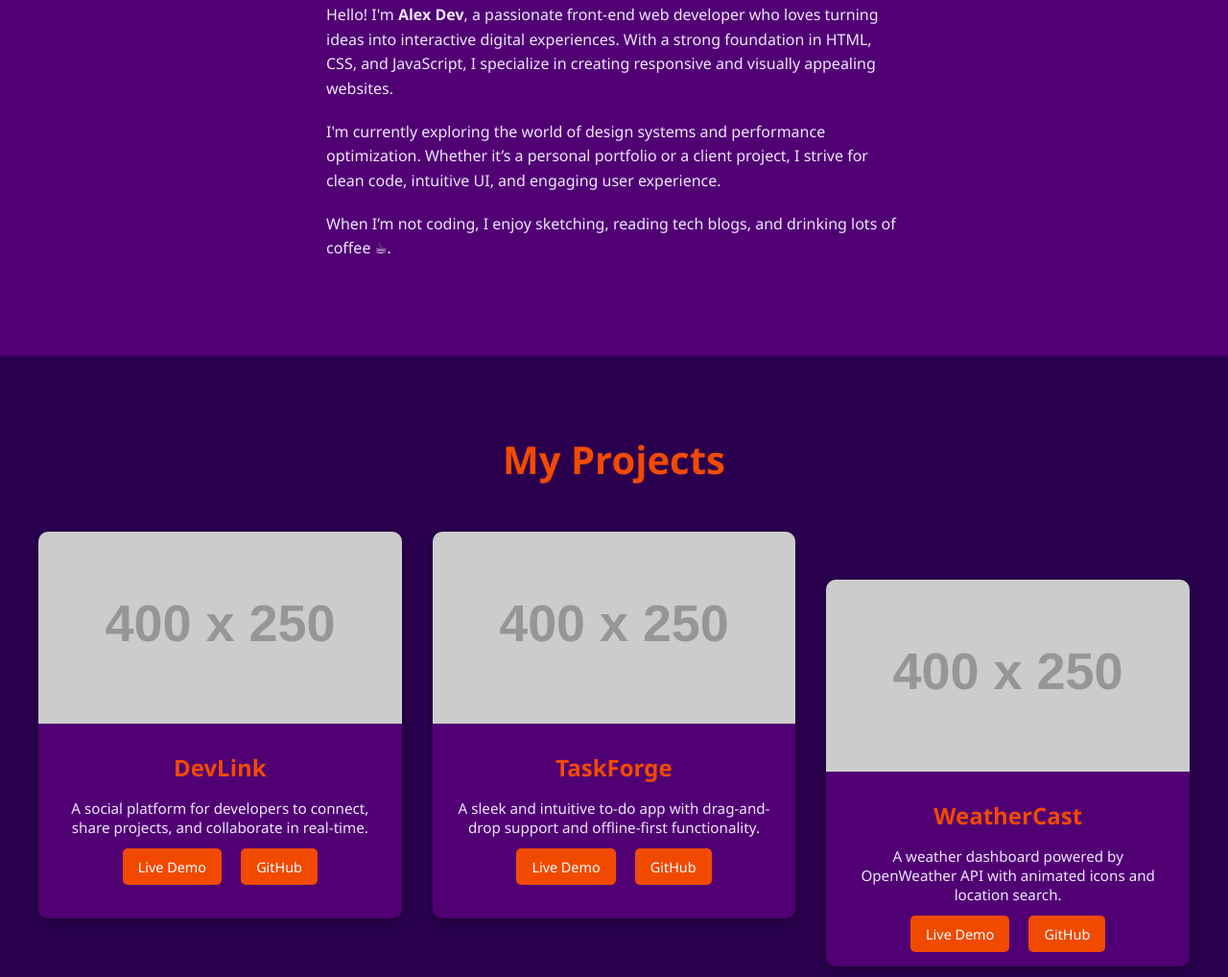
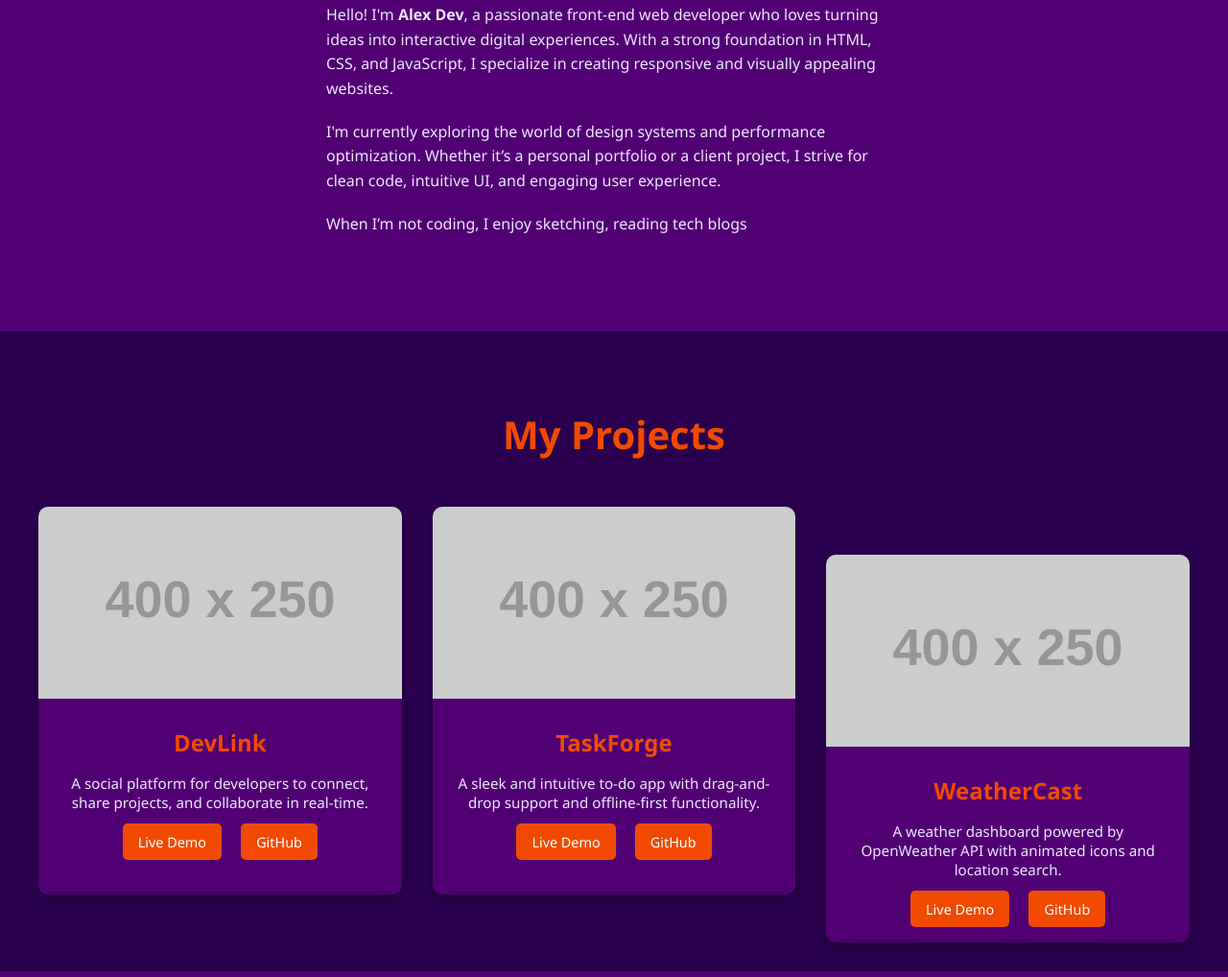
Before and after one commit to PANKAJKUMAR2601/My-Website, a plain HTML site: page index.html in a window 1280 px wide. Shown: the part 1196-2214 px from the top of the page at 96% size. Drawn offline with nearby package versions, Linux system fonts and the light colour scheme; placeholder pictures from the web are drawn by us.

Commit message:
Updated <p> tag in about section

```diff
--- a/index.html
+++ b/index.html
@@ -51,7 +51,7 @@
 
         <p>I'm currently exploring the world of design systems and performance optimization. Whether it’s a personal portfolio or a client project, I strive for clean code, intuitive UI, and engaging user experience.</p>
 
-        <p>When I’m not coding, I enjoy sketching, reading tech blogs, and drinking lots of coffee ☕.</p>
+        <p>When I’m not coding, I enjoy sketching, reading tech blogs</p>
       </div>
     </div>
   </div>
```
